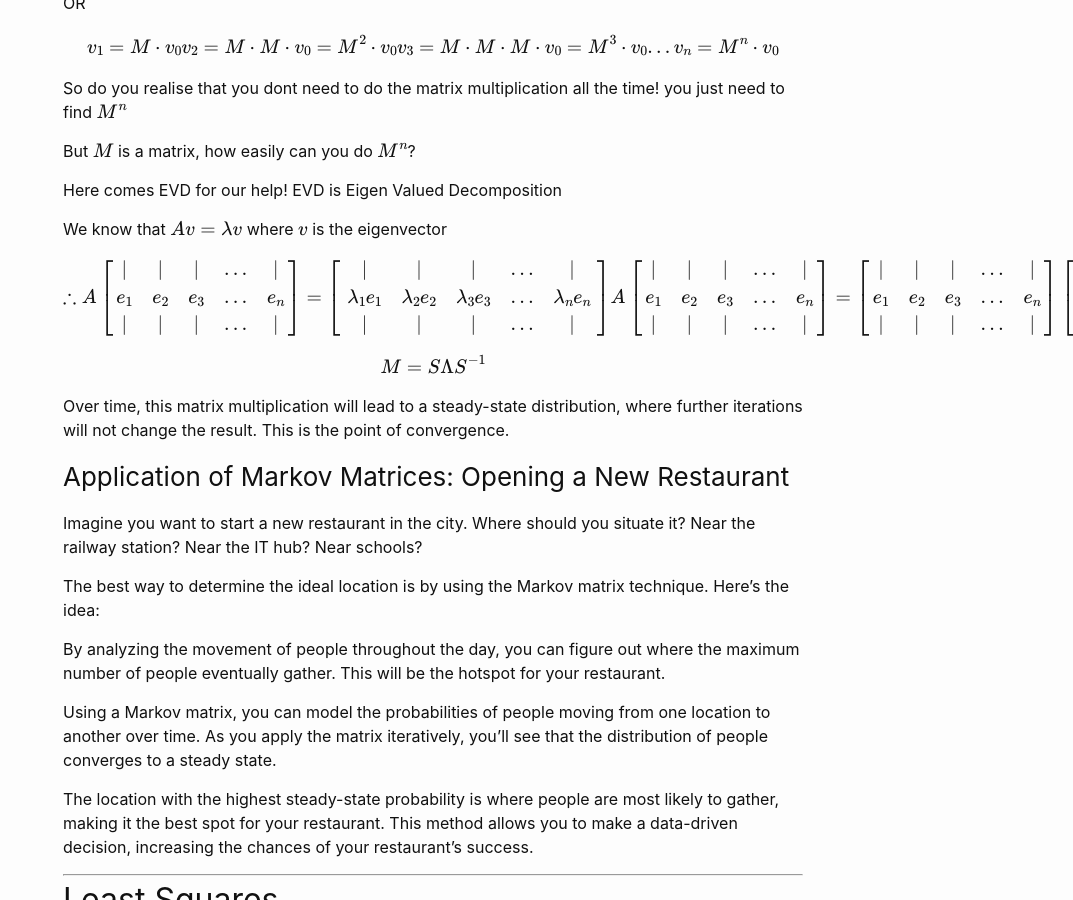
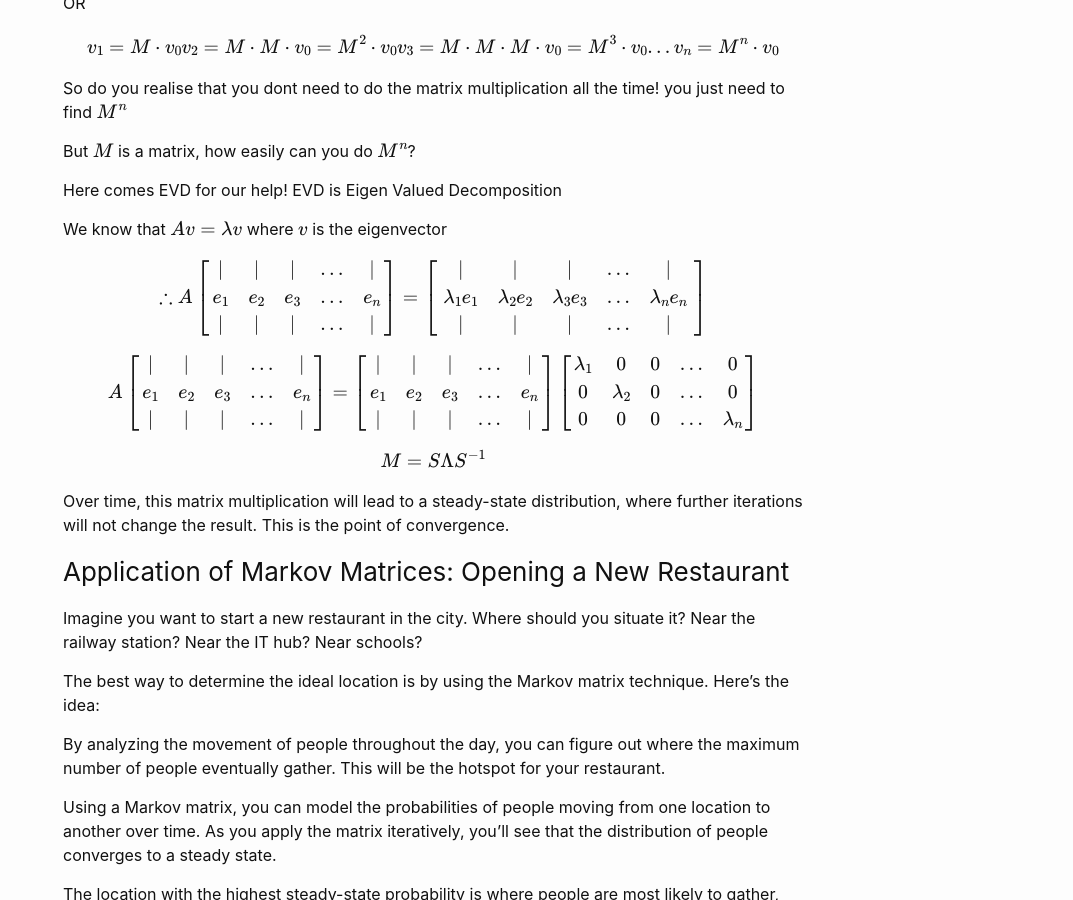
Before and after one commit to sudarshansudarshan/cs503, a Jekyll site: the page built from Galaxy.md, in a window 1280 px wide and 900 px high, scrolled down 6968 px. Shown: the whole window, without its empty margins (207-1280 px from the left). Built offline with Jekyll 4.4.1, drawn with Linux system fonts in a browser that asks for light colours; formulas are drawn with MathJax 3.

```diff
--- a/Galaxy.md
+++ b/Galaxy.md
@@ -231,8 +231,8 @@ We know that $$A v= \lambda v$$ where $$v$$ is the eigenvector
 
 
 <p align="left">
-$$\therefore
-
+$$
+\therefore
 A
 \begin{bmatrix}
 | & | & | & \dots & | \\
@@ -244,11 +244,10 @@ e_1 & e_2 & e_3 & \dots & e_n \\
 | & | & | & \dots & | \\
 \lambda_1 e_1 & \lambda_2 e_2 & \lambda_3 e_3 & \dots & \lambda_n e_n \\
 | & | & | & \dots & | \\
-\end{bmatrix}\\
+\end{bmatrix}
+$$
 
-
-
-
+$$
 A
 \begin{bmatrix}
 | & | & | & \dots & | \\
@@ -261,15 +260,14 @@ e_1 & e_2 & e_3 & \dots & e_n \\
 e_1 & e_2 & e_3 & \dots & e_n \\
 | & | & | & \dots & | \\
 \end{bmatrix}
-
 \begin{bmatrix}
 \lambda_1 & 0 & 0 & \dots & 0 \\
 0 & \lambda_2 & 0 & \dots & 0 \\
 0 & 0 & 0 & \dots & \lambda_n \\
 \end{bmatrix}
-
 $$
 </p>
+
 
 
 
```
